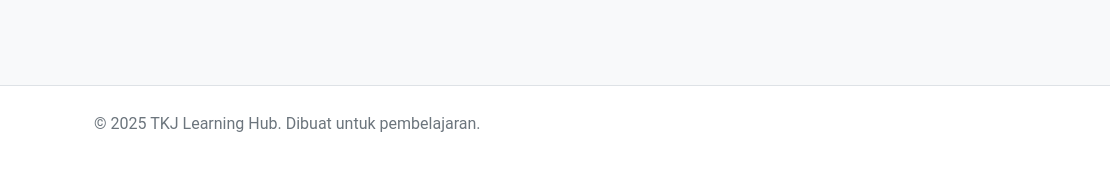
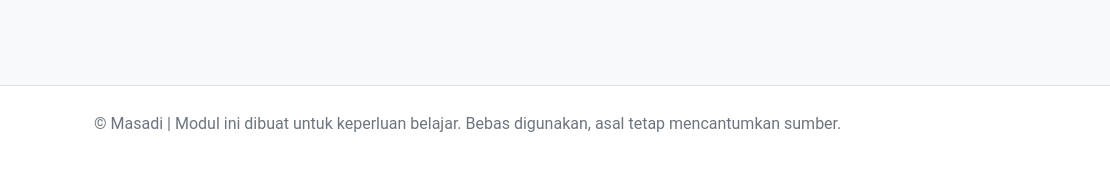
Before and after one commit to MasAdii/Modul_TKJ, a plain HTML site: page materi-detail.html in a window 1280 px wide. Shown: the part 619-798 px from the top of the page, 0-1110 px from the left. Drawn offline with Linux system fonts and the light colour scheme.

Commit message:
Update footer materi-detail.html

```diff
--- a/materi-detail.html
+++ b/materi-detail.html
@@ -39,7 +39,7 @@
 
 <footer class="footer">
     <div class="container footer-content">
-        <p>© 2025 TKJ Learning Hub. Dibuat untuk pembelajaran.</p>
+        <p>© <span id="year"></span> Masadi | Modul ini dibuat untuk keperluan belajar. Bebas digunakan, asal tetap mencantumkan sumber.</p>
         <div class="social-media">
             <a href="https://github.com/MasAdii" aria-label="GitHub" title="GitHub">
                 <svg xmlns="http://www.w3.org/2000/svg" width="24" height="24" viewBox="0 0 24 24" fill="none" stroke="currentColor" stroke-width="2" stroke-linecap="round" stroke-linejoin="round"><path d="M9 19c-5 1.5-5-2.5-7-3m14 6v-3.87a3.37 3.37 0 0 0-.94-2.61c3.14-.35 6.44-1.54 6.44-7A5.44 5.44 0 0 0 20 4.77 5.07 5.07 0 0 0 19.91 1S18.73.65 16 2.48a13.38 13.38 0 0 0-7 0C6.27.65 5.09 1 5.09 1A5.07 5.07 0 0 0 5 4.77a5.44 5.44 0 0 0-1.5 3.78c0 5.42 3.3 6.61 6.44 7A3.37 3.37 0 0 0 9 18.13V22"></path></svg>
```
